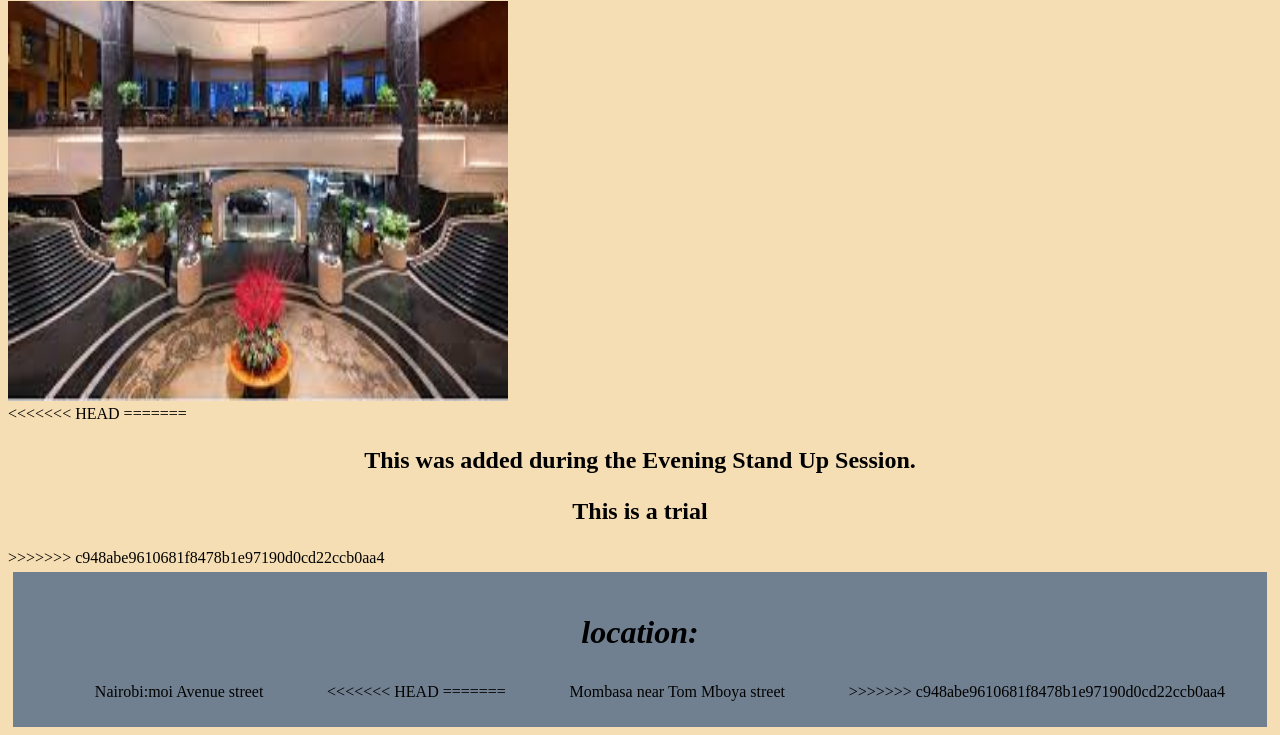
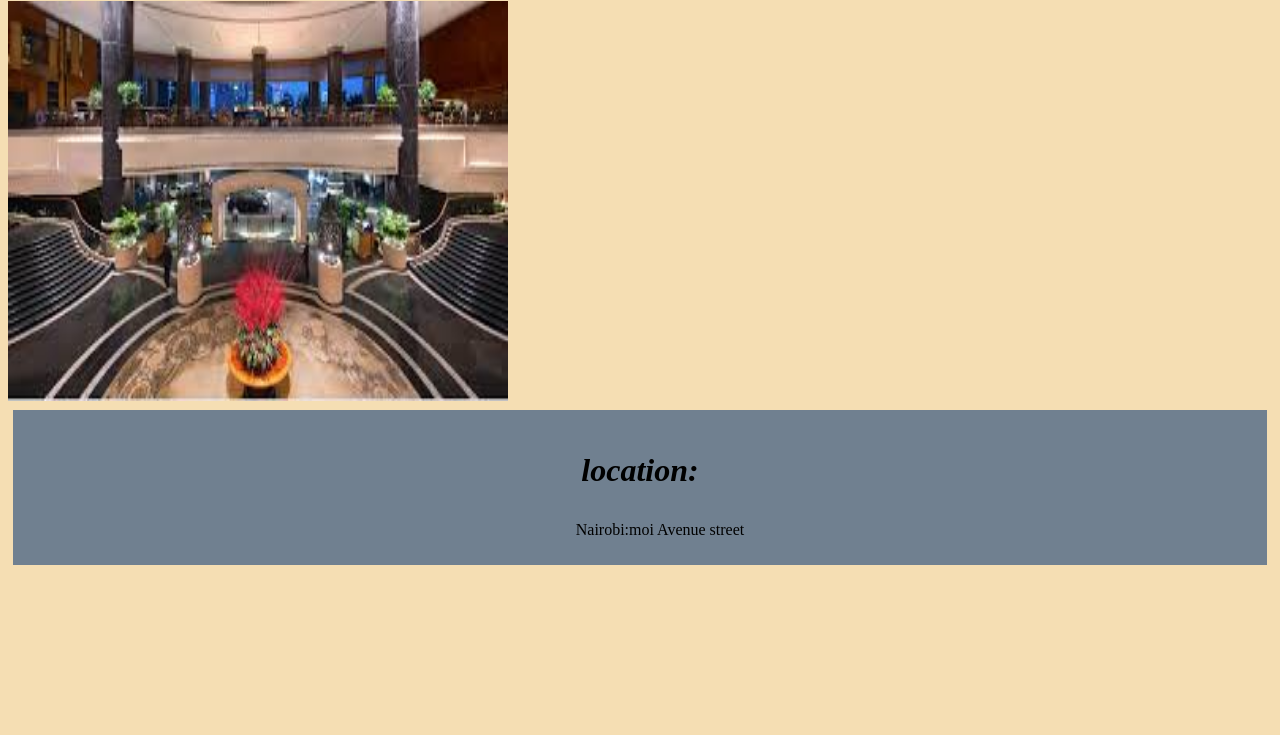
Before and after one commit to Bridgit-wairimu/THE-ONLY-PLACE, a plain HTML site: page index.html in a window 1280 px wide. Shown: the part 641-1376 px from the top of the page. After the commit the page ends 1214 px from the top, so only its background shows below. Drawn offline with Linux system fonts and the light colour scheme.

Commit message:
accepted changes

```diff
--- a/index.html
+++ b/index.html
@@ -28,23 +28,12 @@
             <img src="image twentythree.jpg" width="500px" height="400px">
 
     </div>
-<<<<<<< HEAD
-=======
-
-
-    <p>This was added during the Evening Stand Up Session.</p>
-    <p> This is a trial</p>
->>>>>>> c948abe9610681f8478b1e97190d0cd22ccb0aa4
 
     <div id="footer">
 
         <h3>location:</h3>
             <ul>
                 <li><a href="Nairobi:Moi Avenue Street">Nairobi:moi Avenue street</a></li>
-<<<<<<< HEAD
-=======
-                <li><a href="Mombasa near Tom Mboya street">Mombasa near Tom Mboya street</a></li>
->>>>>>> c948abe9610681f8478b1e97190d0cd22ccb0aa4
             </ul>
         </h3>
 
```
